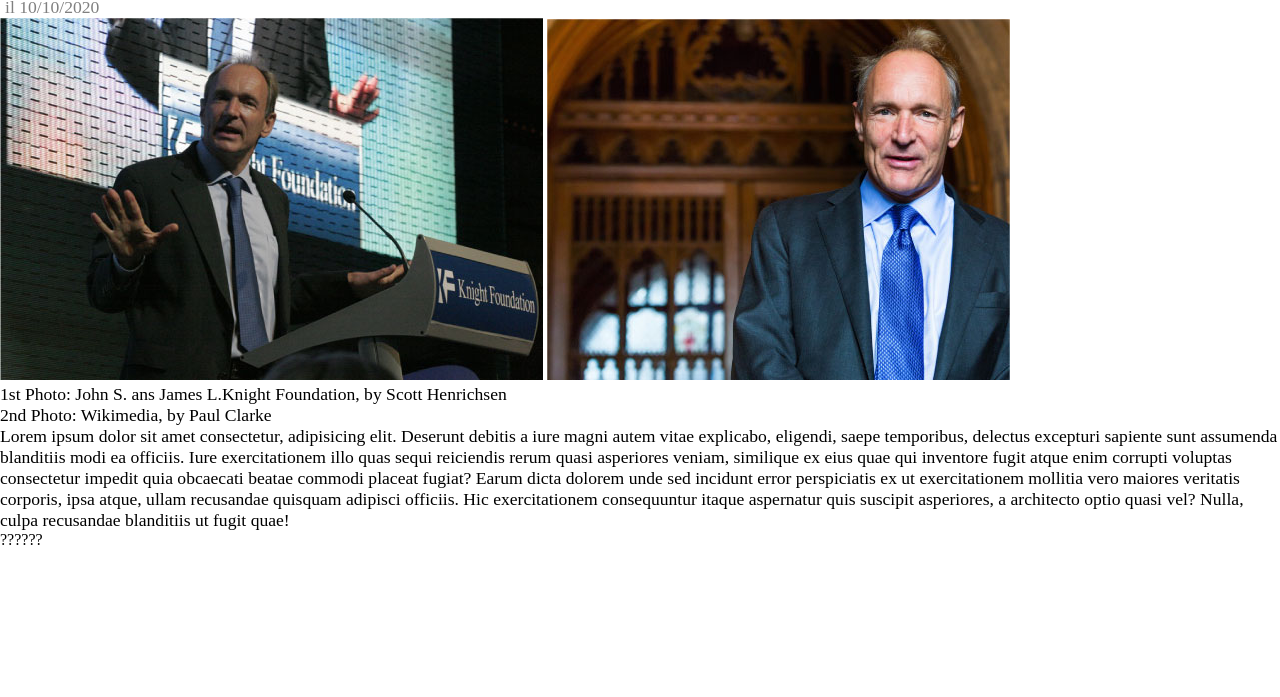
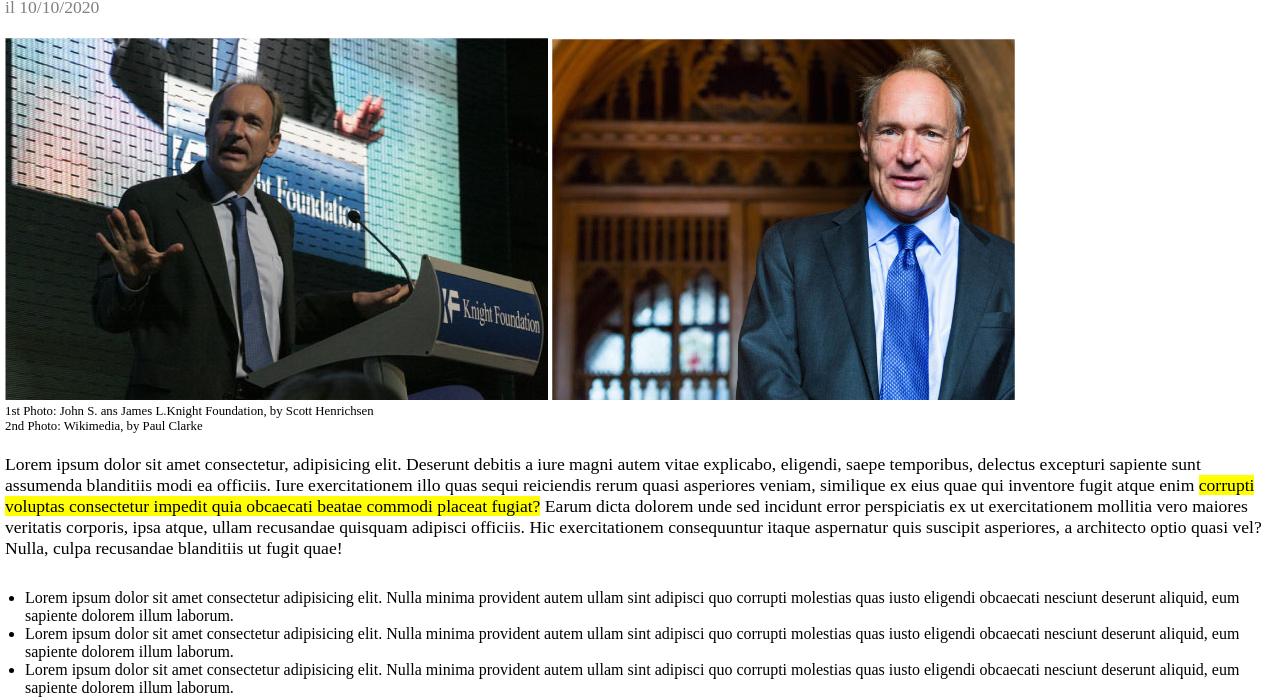
Before and after one commit to RiccardoLoPresti/html-css-booleaner, a plain HTML site: page index.html in a window 1280 px wide. Shown: the part 250-947 px from the top of the page. Before the commit the page ends 800 px from the top, so only its background shows below. Drawn offline with Linux system fonts and the light colour scheme.

Commit message:
[add] ul

```diff
--- a/css/style.css
+++ b/css/style.css
@@ -3,6 +3,10 @@
   padding: 0;
   box-sizing: border-box;
   font-family: 'Times New Roman', Times, serif;
+}
+
+header img, .title, .img, .main-text, .img-descrition {
+  margin-left: 5px;
 }
 
 /* HEADER */
@@ -18,7 +22,6 @@ header{
 header img{
   height: 50px;
   margin-top:40px ;
-  margin-left: 5px;
 }
 
 /* MAIN */
@@ -42,10 +45,37 @@ section p{
   max-width: 1200px;
 }
 
+ul li {
+  margin-left: 20px;
+}
+ul{
+  margin-top: 30px;
+}
 .title{
   margin-top: 10px;
   font-size: 2rem;
   text-align: left;
-  margin-left: 5px;
   color: grey;
 }
+
+.img, .main-text{
+  margin-top: 20px;
+}
+
+.img-descrition p{
+  font-size: 0.8rem;
+}
+
+.highlighted{
+  background-color: yellow;
+}
+
+table {
+  border-collapse: collapse;
+}
+
+thead{
+background-color:rgb(78, 160, 255);
+color: white;
+
+}
--- a/index.html
+++ b/index.html
@@ -40,11 +40,15 @@
 
       <p>Lorem ipsum dolor sit amet consectetur, adipisicing elit. Deserunt debitis a iure magni autem vitae explicabo, eligendi, saepe temporibus, delectus excepturi sapiente sunt assumenda blanditiis modi ea officiis. Iure exercitationem illo quas sequi reiciendis rerum quasi asperiores veniam, similique ex eius quae qui inventore fugit atque enim <span class="highlighted">corrupti voluptas consectetur impedit quia obcaecati beatae commodi placeat fugiat?</span>  Earum dicta dolorem unde sed incidunt error perspiciatis ex ut exercitationem mollitia vero maiores veritatis corporis, ipsa atque, ullam recusandae quisquam adipisci officiis. Hic exercitationem consequuntur itaque aspernatur quis suscipit asperiores, a architecto optio quasi vel? Nulla, culpa recusandae blanditiis ut fugit quae!</p>
 
-      <ol>
-        ??????
-      </ol>
+      <ul>
+        <li>Lorem ipsum dolor sit amet consectetur adipisicing elit. Nulla minima provident autem ullam sint adipisci quo corrupti molestias quas iusto eligendi obcaecati nesciunt deserunt aliquid, eum sapiente dolorem illum laborum.</li>
+        <li>Lorem ipsum dolor sit amet consectetur adipisicing elit. Nulla minima provident autem ullam sint adipisci quo corrupti molestias quas iusto eligendi obcaecati nesciunt deserunt aliquid, eum sapiente dolorem illum laborum.</li>
+        <li>Lorem ipsum dolor sit amet consectetur adipisicing elit. Nulla minima provident autem ullam sint adipisci quo corrupti molestias quas iusto eligendi obcaecati nesciunt deserunt aliquid, eum sapiente dolorem illum laborum.</li>
+      </ul>
 
 
+
+      </table>
 
     </section>
 
```
